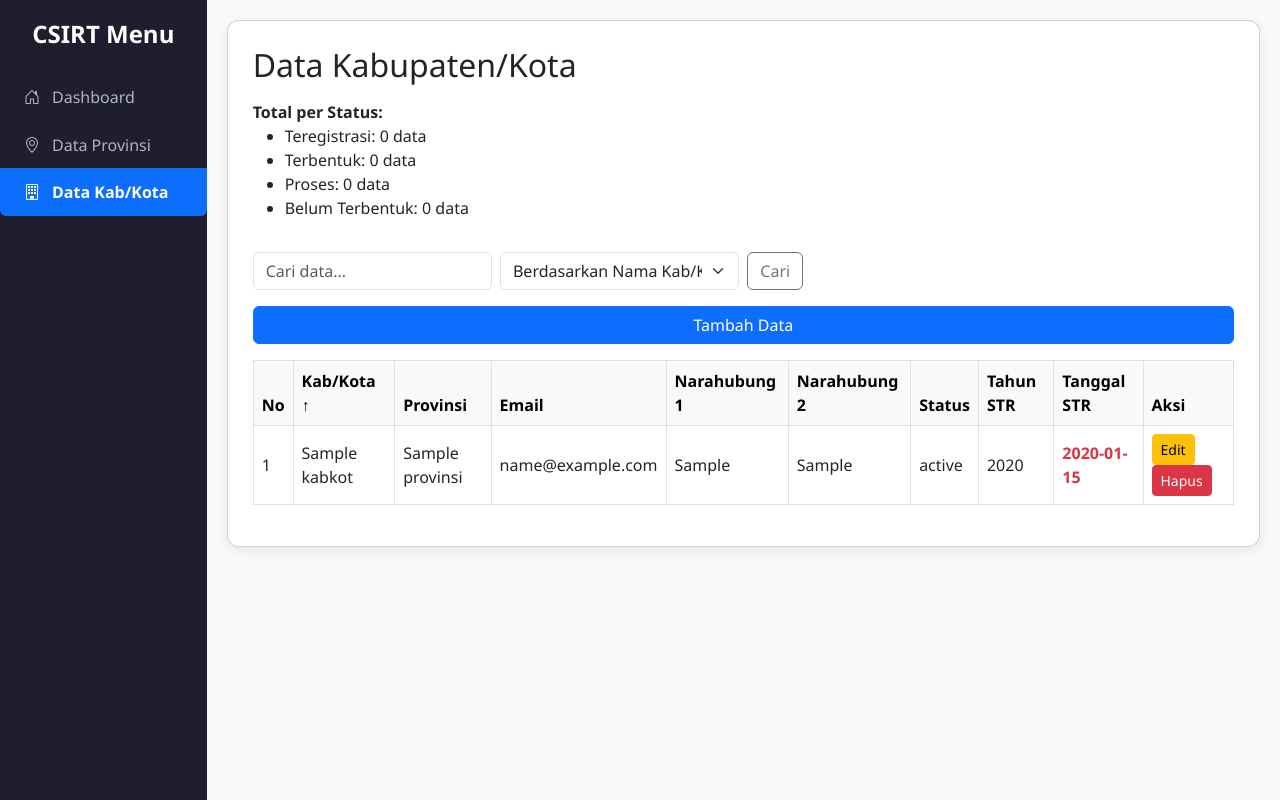
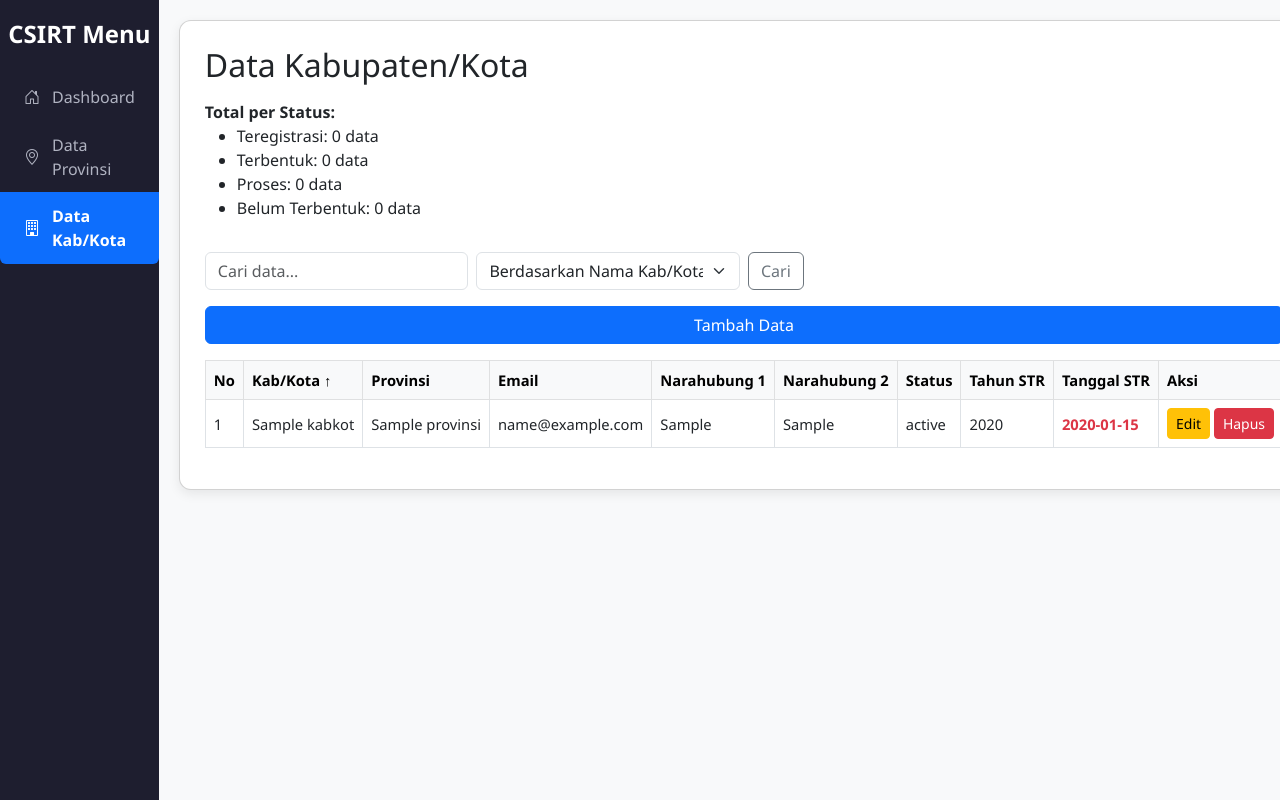
Before and after one commit to VascoZ/dashboard-csirt-pemda, a PHP site: page /kabkot.php in a window 1280 px wide; the page is wider, and only the part inside the window is pictured. Run offline with PHP 8.4, Linux system fonts and the light colour scheme; tables that the repository leaves empty hold one stand-in row (values such as "Sample post").

Commit message:
Update kabkot.php

```diff
--- a/kabkot.php
+++ b/kabkot.php
@@ -20,16 +20,13 @@
             flex-direction: column;
             padding: 20px 0;
         }
-
         .sidebar h4 {
             color: #ffffff;
             font-weight: bold;
         }
-
         .sidebar .list-group {
             width: 100%;
         }
-
         .sidebar .list-group-item {
             background: none;
             border: none;
@@ -41,18 +38,15 @@
             gap: 12px;
             transition: background 0.2s ease;
         }
-
         .sidebar .list-group-item:hover {
             background-color: #2c2c44;
             color: #ffffff;
         }
-
         .sidebar .list-group-item.active {
             background-color: #0d6efd;
             color: #ffffff;
             font-weight: bold;
         }
-
         .content {
             flex-grow: 1;
             padding: 20px;
@@ -72,6 +66,22 @@
         }
         .table thead {
             background-color: #f1f1f1;
+        }
+
+        /* Responsive table column control */
+        .table td, .table th {
+            max-width: 180px;
+            white-space: nowrap;
+            overflow: hidden;
+            text-overflow: ellipsis;
+            vertical-align: middle;
+            font-size: 0.92rem;
+        }
+
+        @media (max-width: 992px) {
+            .table td, .table th {
+                font-size: 0.85rem;
+            }
         }
     </style>
 </head>
@@ -112,7 +122,6 @@
             }
         }
 
-        // Hitung status berdasarkan filter (jika ada)
         $status_list = ['Teregistrasi', 'Terbentuk', 'Proses'];
         $counts = [];
 
@@ -126,7 +135,6 @@
             $counts[$s] = $row['total'];
         }
 
-        // Hitung status kosong/null/strip
         $null_condition = "(kabkot.status IS NULL OR kabkot.status = '' OR kabkot.status = '-')";
         $sql_null = "SELECT COUNT(*) as total FROM kabkot
                      JOIN provinsi ON kabkot.id_provinsi = provinsi.id
@@ -136,14 +144,12 @@
         $counts['Belum Terbentuk'] = $row['total'];
         ?>
 
-        <!-- Info jika pencarian berdasarkan provinsi -->
         <?php if ($search && $search_by === 'provinsi'): ?>
             <div class="mb-2 text-muted">
                 <em>Menampilkan status berdasarkan provinsi: <strong><?= htmlspecialchars($search) ?></strong></em>
             </div>
         <?php endif; ?>
 
-        <!-- Tampilkan total per status -->
         <div class="mb-3">
             <strong>Total per Status:</strong>
             <ul>
@@ -154,7 +160,6 @@
             </ul>
         </div>
 
-                <!-- Search Form -->
         <form class="mb-3" method="get">
             <div class="row g-2 align-items-center">
                 <div class="col-md-3">
@@ -175,7 +180,6 @@
         <a href="kabkot_tambah.php" class="btn btn-primary mb-3">Tambah Data</a>
 
         <?php
-        // Sorting
         $allowed_columns = ['nama', 'provinsi_nama', 'email', 'narahubung1', 'narahubung2', 'status', 'tahunSTR', 'tanggalSTR'];
         $sort = in_array($_GET['sort'] ?? '', $allowed_columns) ? $_GET['sort'] : 'nama';
         $order = ($_GET['order'] ?? 'asc') === 'desc' ? 'desc' : 'asc';
@@ -186,19 +190,16 @@
             return $order === 'asc' ? ' ↑' : ' ↓';
         }
 
-        // Pagination
         $per_page = 30;
         $page = isset($_GET['page']) ? max(1, (int)$_GET['page']) : 1;
         $offset = ($page - 1) * $per_page;
 
-        // Hitung total hasil
         $count_sql = "SELECT COUNT(*) as total FROM kabkot
                       JOIN provinsi ON kabkot.id_provinsi = provinsi.id
                       $where_clause";
         $count_result = $conn->query($count_sql);
         $filtered_total = $count_result->fetch_assoc()['total'];
 
-        // Ambil data
         $sql = "SELECT kabkot.*, provinsi.nama AS provinsi_nama
                 FROM kabkot
                 JOIN provinsi ON kabkot.id_provinsi = provinsi.id
@@ -208,7 +209,6 @@
         $result = $conn->query($sql);
         ?>
 
-        <!-- Table -->
         <div class="table-responsive">
             <table class="table table-bordered align-middle">
                 <thead class="table-light">
@@ -239,7 +239,6 @@
                     $status_display = trim($row['status']) ?: 'Belum Terbentuk';
                     if ($status_display == '-') $status_display = 'Belum Terbentuk';
 
-                        // Cek apakah tanggalSTR sudah lebih dari 3 tahun
                     $tanggalSTR = $row['tanggalSTR'];
                     $tanggalSTR_class = '';
                     if ($tanggalSTR && $tanggalSTR !== '0000-00-00') {
@@ -274,7 +273,6 @@
                 }
                 ?>
                 </tbody>
-
             </table>
         </div>
 
```
Lines whose indentation alone changed are shown as unchanged.
